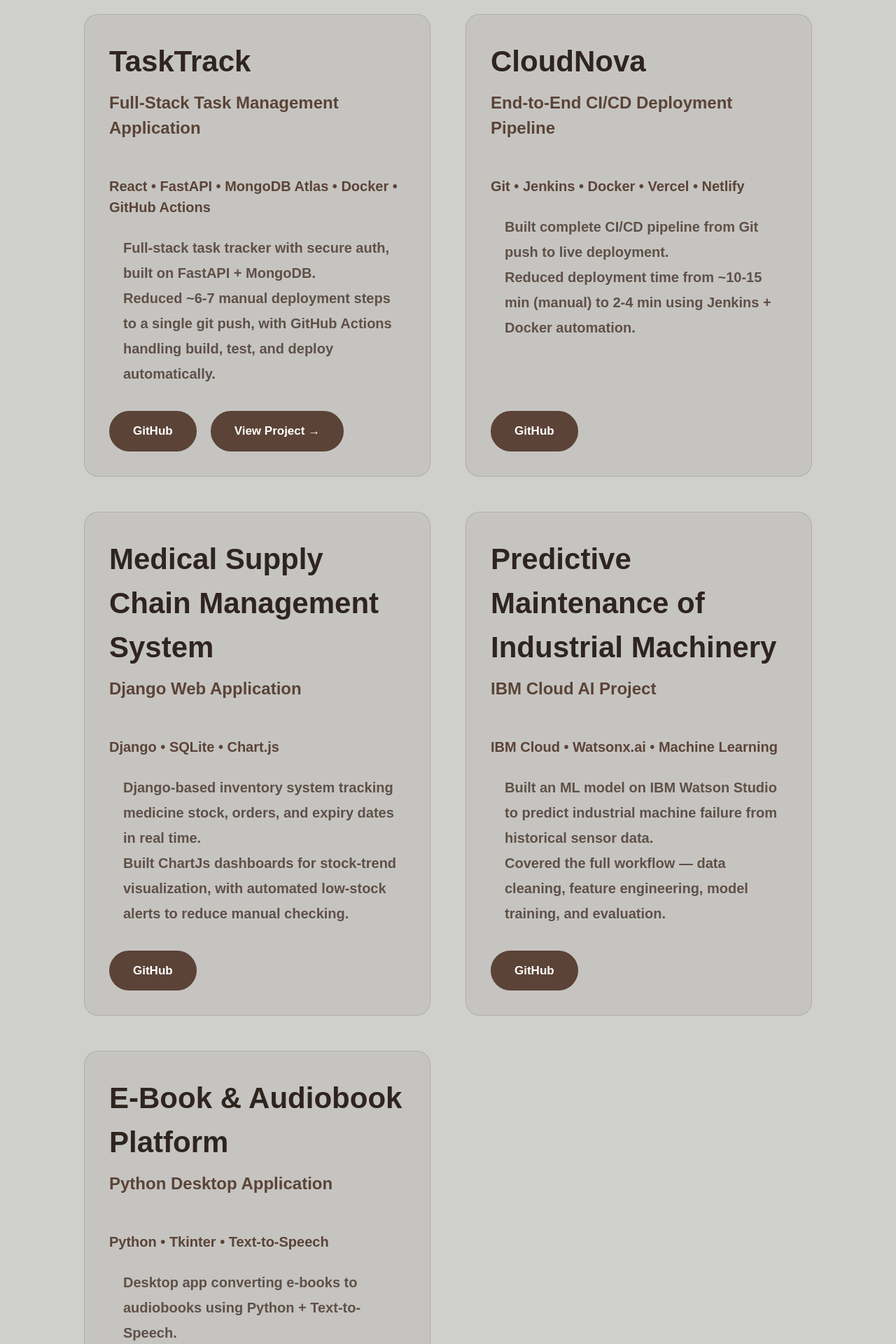
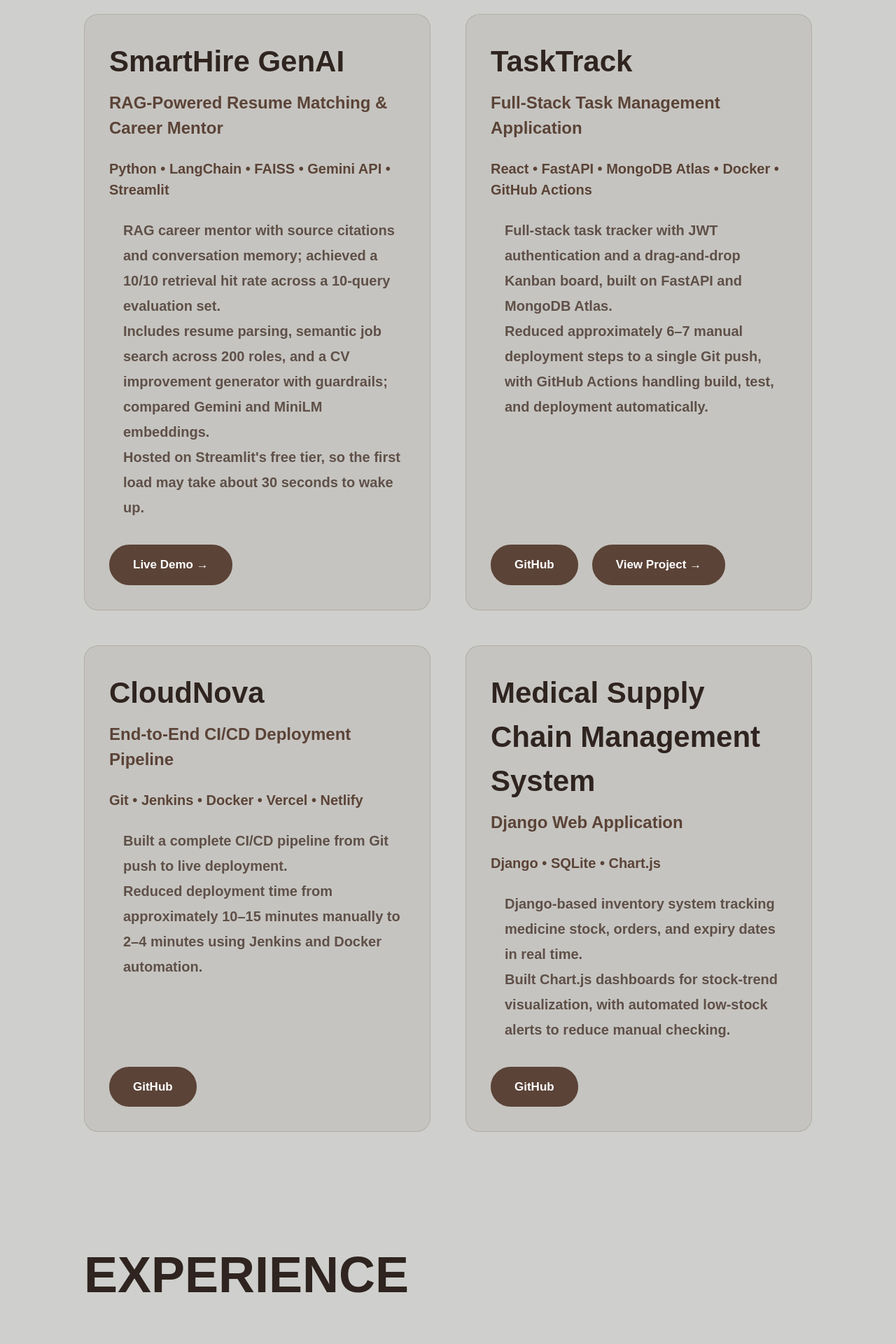
Before and after one commit to nachammaisundaram/portfolio, a React (Vite) app: page / in a window 1280 px wide. Shown: the part 3260-5180 px from the top of the page at 70% size. Built offline with nearby package versions, Linux system fonts and the light colour scheme.

Commit message:
updated project section

```diff
--- a/src/components/Projects/Projects.jsx
+++ b/src/components/Projects/Projects.jsx
@@ -1,18 +1,37 @@
+
 import "./Projects.css";
 import { motion } from "framer-motion";
 
 const projects = [
+  {
+    title: "SmartHire GenAI",
+    subtitle: "RAG-Powered Resume Matching & Career Mentor",
+    stack:
+      "Python • LangChain • FAISS • Gemini API • Streamlit",
+    highlights: [
+      "RAG career mentor with source citations and conversation memory; achieved a 10/10 retrieval hit rate across a 10-query evaluation set.",
+      "Includes resume parsing, semantic job search across 200 roles, and a CV improvement generator with guardrails; compared Gemini and MiniLM embeddings.",
+      "Hosted on Streamlit's free tier, so the first load may take about 30 seconds to wake up.",
+    ],
+    github: "",
+    live:
+      "https://smarthiregenai-o2aln6d6ehvvmpnazszzas.streamlit.app/",
+    liveLabel: "Live Demo →",
+  },
+
   {
     title: "TaskTrack",
     subtitle: "Full-Stack Task Management Application",
     stack:
       "React • FastAPI • MongoDB Atlas • Docker • GitHub Actions",
     highlights: [
-       "Full-stack task tracker with secure auth, built on FastAPI + MongoDB.",
-       "Reduced ~6-7 manual deployment steps to a single git push, with GitHub Actions handling build, test, and deploy automatically."
+      "Full-stack task tracker with JWT authentication and a drag-and-drop Kanban board, built on FastAPI and MongoDB Atlas.",
+      "Reduced approximately 6–7 manual deployment steps to a single Git push, with GitHub Actions handling build, test, and deployment automatically.",
     ],
-    github: "https://github.com/nachammaisundaram/tasktrack",
+    github:
+      "https://github.com/nachammaisundaram/tasktrack",
     live: "https://tasktrack-one.vercel.app",
+    liveLabel: "View Project →",
   },
 
   {
@@ -21,62 +40,32 @@
     stack:
       "Git • Jenkins • Docker • Vercel • Netlify",
     highlights: [
-      "Built complete CI/CD pipeline from Git push to live deployment.",
-      "Reduced deployment time from ~10-15 min (manual) to 2-4 min using Jenkins + Docker automation."
+      "Built a complete CI/CD pipeline from Git push to live deployment.",
+      "Reduced deployment time from approximately 10–15 minutes manually to 2–4 minutes using Jenkins and Docker automation.",
     ],
-    github: "https://github.com/nachammaisundaram/cloudnova",
-    live: ""
+    github:
+      "https://github.com/nachammaisundaram/cloudnova",
+    live: "",
   },
 
   {
     title: "Medical Supply Chain Management System",
     subtitle: "Django Web Application",
-    stack:
-      "Django • SQLite • Chart.js",
+    stack: "Django • SQLite • Chart.js",
     highlights: [
       "Django-based inventory system tracking medicine stock, orders, and expiry dates in real time.",
-      "Built ChartJs dashboards for stock-trend visualization, with automated low-stock alerts to reduce manual checking."
+      "Built Chart.js dashboards for stock-trend visualization, with automated low-stock alerts to reduce manual checking.",
     ],
     github:
       "https://github.com/nachammaisundaram/Medical-Supply-Chain-Management",
-    live: ""
+    live: "",
   },
-
-  {
-    title: "Predictive Maintenance of Industrial Machinery",
-    subtitle: "IBM Cloud AI Project",
-    stack:
-      "IBM Cloud • Watsonx.ai • Machine Learning",
-    highlights: [
-      "Built an ML model on IBM Watson Studio to predict industrial machine failure from historical sensor data.",
-      "Covered the full workflow — data cleaning, feature engineering, model training, and evaluation."
-    ],
-    github:
-      "https://github.com/nachammaisundaram/IBM-Cloud-Predictive-Maintenance-Project",
-    live: ""
-  },
-
-  {
-    title: "E-Book & Audiobook Platform",
-    subtitle: "Python Desktop Application",
-    stack:
-      "Python • Tkinter • Text-to-Speech",
-    highlights: [
-      "Desktop app converting e-books to audiobooks using Python + Text-to-Speech.",
-      "Converted 100+ page digital books into audiobooks within minutes, improving accessibility and providing a seamless listening experience."
-
-    ],
-    github:
-      "https://github.com/nachammaisundaram/ebook-audiobook-platform",
-    live: ""
-  }
 ];
 
 function Projects() {
   return (
     <section className="projects" id="projects">
       <div className="projects-container">
-
         <motion.h2
           className="projects-title"
           initial={{ opacity: 0, y: 40 }}
@@ -88,24 +77,19 @@
         </motion.h2>
 
         <div className="projects-list">
-
           {projects.map((project, index) => (
-
             <motion.div
               className="project-item"
               style={{ height: "100%" }}
-              key={index}
+              key={project.title}
               initial={{ opacity: 0, y: 40 }}
               whileInView={{ opacity: 1, y: 0 }}
               transition={{ duration: 0.6, delay: index * 0.1 }}
               viewport={{ once: true }}
             >
-
               <h3>{project.title}</h3>
 
               <h4>{project.subtitle}</h4>
-
-              <p>{project.description}</p>
 
               <div className="project-stack">
                 {project.stack}
@@ -118,7 +102,7 @@
               </ul>
 
               <div className="project-buttons">
-
+                {project.github && (
                   <a
                     href={project.github}
                     target="_blank"
@@ -127,6 +111,7 @@
                   >
                     GitHub
                   </a>
+                )}
 
                 {project.live && (
                   <a
@@ -135,18 +120,13 @@
                     rel="noopener noreferrer"
                     className="project-btn"
                   >
-                    View Project →
+                    {project.liveLabel || "View Project →"}
                   </a>
                 )}
-
               </div>
-
             </motion.div>
-
           ))}
-
         </div>
-
       </div>
     </section>
   );
```
Lines whose indentation alone changed are shown as unchanged.
